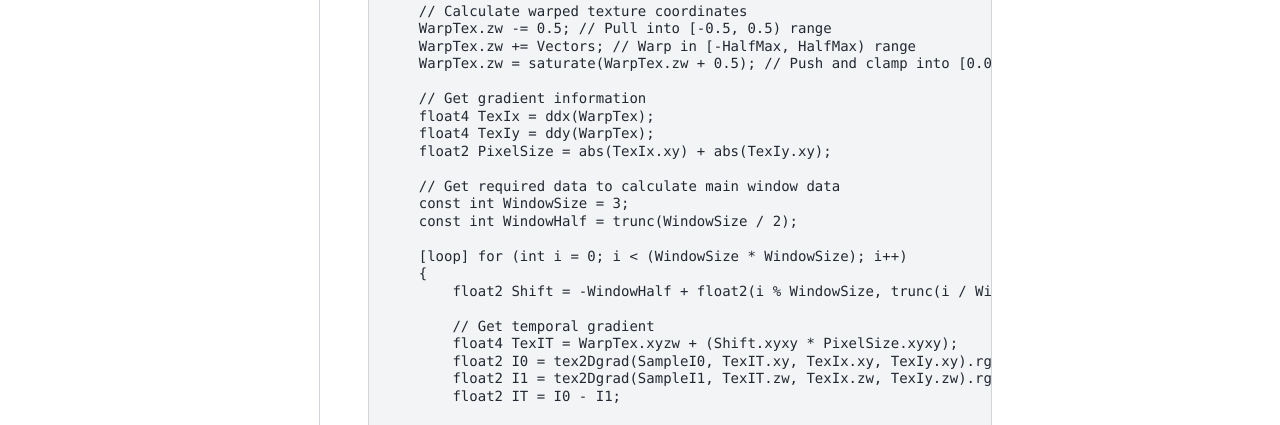
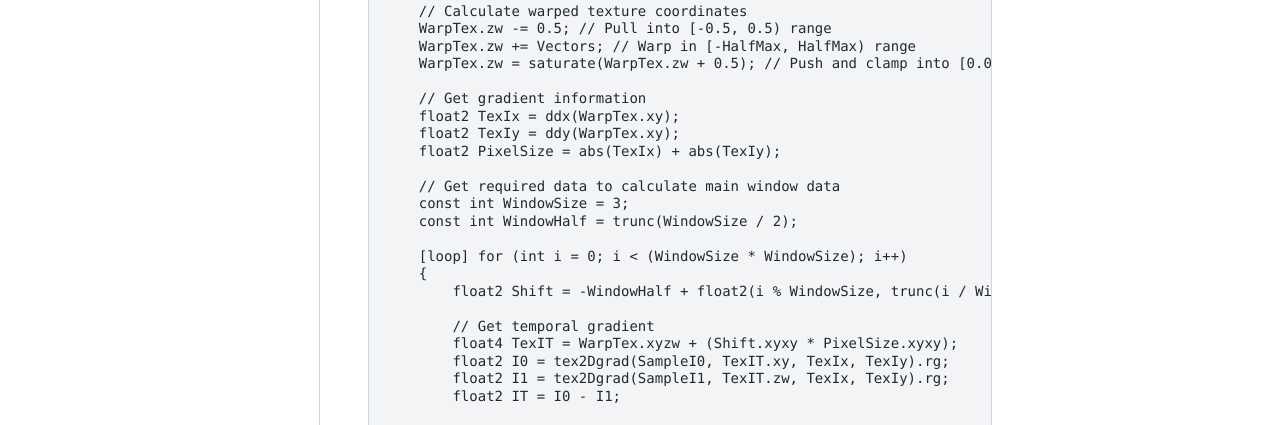
Before and after one commit to papadanku/papadanku.github.io, a Sphinx documentation site: the page built from doc/source/blog/opticalflow.rst, in a window 1280 px wide and 1400 px high, scrolled down 780 px. Shown: the part 975-1400 px from the top of the window. Built offline with Sphinx 7.4.7 and the PyData theme 0.15.4, drawn with Linux system fonts in a browser that asks for light colours; some of the changed text lies outside the part shown.

Commit message:
Update opticalflow.rst

```diff
--- a/doc/source/blog/opticalflow.rst
+++ b/doc/source/blog/opticalflow.rst
@@ -80,9 +80,9 @@ Source Code
         WarpTex.zw = saturate(WarpTex.zw + 0.5); // Push and clamp into [0.0, 1.0) range
 
         // Get gradient information
-        float4 TexIx = ddx(WarpTex);
-        float4 TexIy = ddy(WarpTex);
-        float2 PixelSize = abs(TexIx.xy) + abs(TexIy.xy);
+        float2 TexIx = ddx(WarpTex.xy);
+        float2 TexIy = ddy(WarpTex.xy);
+        float2 PixelSize = abs(TexIx) + abs(TexIy);
 
         // Get required data to calculate main window data
         const int WindowSize = 3;
@@ -94,8 +94,8 @@ Source Code
 
             // Get temporal gradient
             float4 TexIT = WarpTex.xyzw + (Shift.xyxy * PixelSize.xyxy);
-            float2 I0 = tex2Dgrad(SampleI0, TexIT.xy, TexIx.xy, TexIy.xy).rg;
-            float2 I1 = tex2Dgrad(SampleI1, TexIT.zw, TexIx.zw, TexIy.zw).rg;
+            float2 I0 = tex2Dgrad(SampleI0, TexIT.xy, TexIx, TexIy).rg;
+            float2 I1 = tex2Dgrad(SampleI1, TexIT.zw, TexIx, TexIy).rg;
             float2 IT = I0 - I1;
 
             // Get spatial gradient
@@ -103,10 +103,10 @@ Source Code
             float4 OffsetEW = Shift.xyxy + float4(-1.0, 0.0, 1.0, 0.0);
             float4 NS = WarpTex.xyxy + (OffsetNS * PixelSize.xyxy);
             float4 EW = WarpTex.xyxy + (OffsetEW * PixelSize.xyxy);
-            float2 N = tex2Dgrad(SampleI0, NS.xy, TexIx.xy, TexIy.xy).rg;
-            float2 S = tex2Dgrad(SampleI0, NS.zw, TexIx.xy, TexIy.xy).rg;
-            float2 E = tex2Dgrad(SampleI0, EW.xy, TexIx.xy, TexIy.xy).rg;
-            float2 W = tex2Dgrad(SampleI0, EW.zw, TexIx.xy, TexIy.xy).rg;
+            float2 N = tex2Dgrad(SampleI0, NS.xy, TexIx, TexIy).rg;
+            float2 S = tex2Dgrad(SampleI0, NS.zw, TexIx, TexIy).rg;
+            float2 E = tex2Dgrad(SampleI0, EW.xy, TexIx, TexIy).rg;
+            float2 W = tex2Dgrad(SampleI0, EW.zw, TexIx, TexIy).rg;
             float2 Ix = E - W;
             float2 Iy = N - S;
 
```
